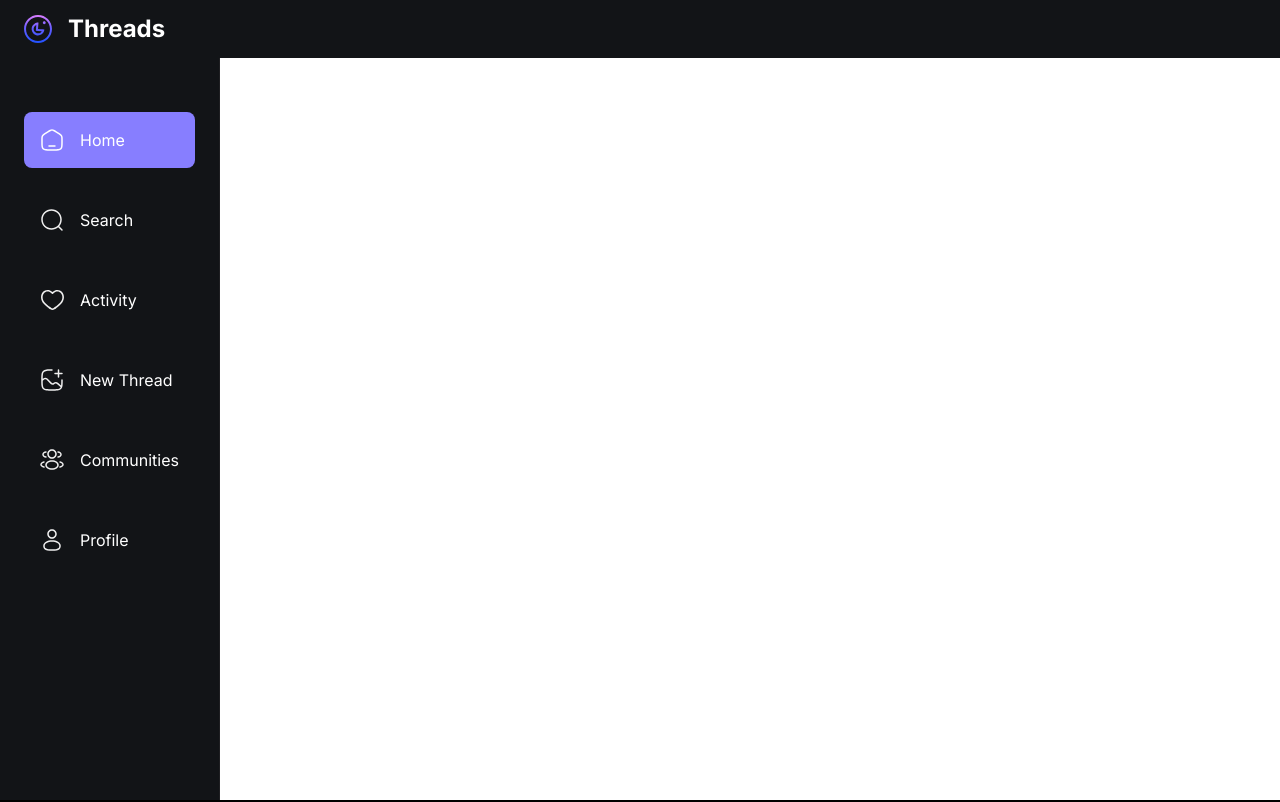
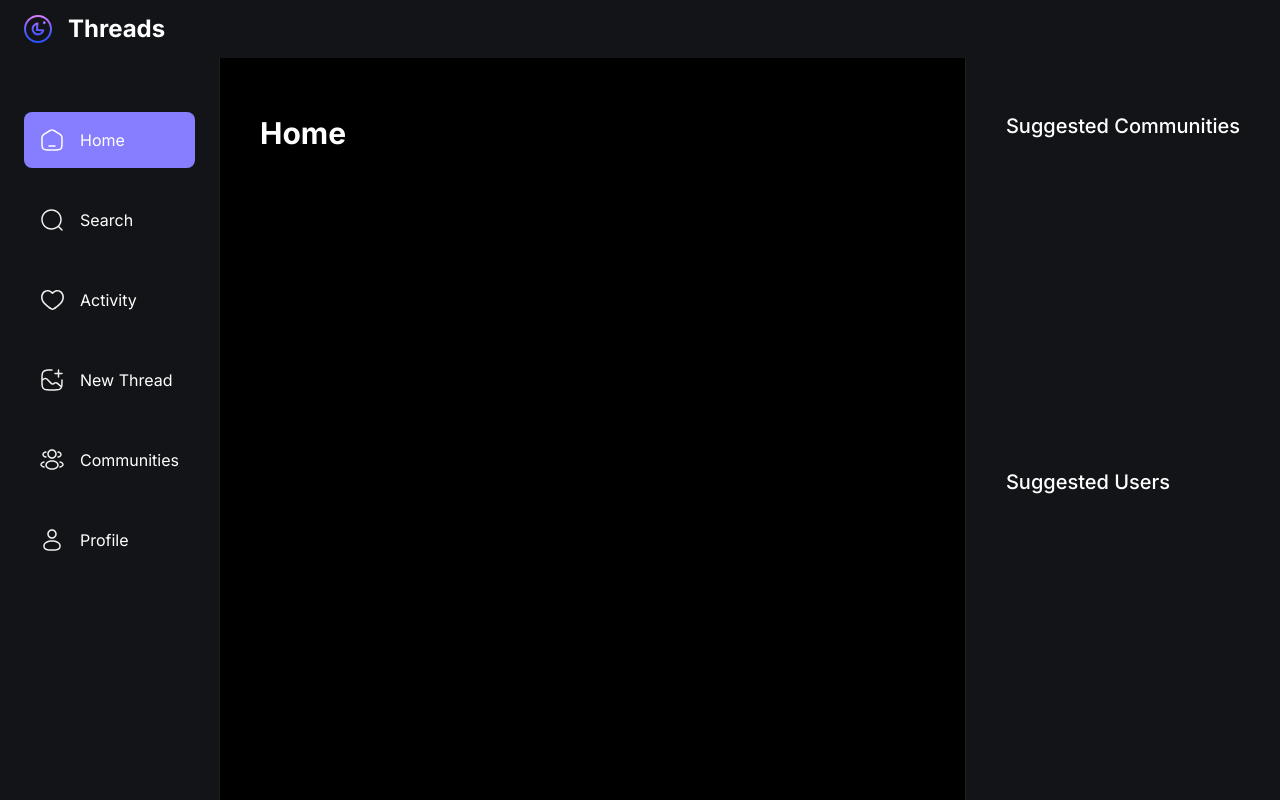
Before and after one commit to endeveron/threads, a Next.js app: page / in a window 1280 px wide. Shown: the top 802 px of the page. Built offline with nearby package versions, Linux system fonts and the light colour scheme; no server answers.

Commit message:
Add content to right sidebar

```diff
--- a/app/(root)/layout.tsx
+++ b/app/(root)/layout.tsx
@@ -26,7 +26,7 @@
       <html lang="en">
         <body className={inter.className}>
           <Topbar />
-          <main>
+          <main className="flex flex-row">
             <LeftSidebar />
             <section className="main-container">
               <div className="w-full max-w-4xl">{children}</div>
--- a/app/globals.css
+++ b/app/globals.css
@@ -104,6 +104,14 @@
     @apply sticky right-0 top-0 z-20 flex h-screen w-fit flex-col justify-between gap-12 overflow-auto border-l border-l-dark-4 bg-dark-2 px-10 pb-6 pt-28 max-xl:hidden;
   }
 
+  .right-sidebar_content-box {
+    @apply flex flex-1 flex-col justify-start;
+  }
+
+  .right-sidebar_title {
+    @apply text-heading4-medium text-light-1;
+  }
+
   .pagination {
     @apply mt-10 flex w-full items-center justify-center gap-5;
   }
--- a/components/shared/LeftSidebar.tsx
+++ b/components/shared/LeftSidebar.tsx
@@ -1,35 +1,16 @@
-'use client';
-
-import { SignOutButton, SignedIn } from '@clerk/nextjs';
-import { useRouter } from 'next/navigation';
-import Image from 'next/image';
-
 import MainMenuLinks from '@/components/shared/MainMenuLinks';
+import SignOutButton from '@/components/shared/SignOutButton';
 
 interface LeftSidebarProps {}
 
 const LeftSidebar = (props: LeftSidebarProps) => {
-  const router = useRouter();
-
   return (
-    <section className="custom-scrollbar left-sidebar">
+    <section className="left-sidebar custom-scrollbar">
       <div className="left-sidebar_container">
         <MainMenuLinks />
       </div>
       <div className="mt-10 px-6">
-        <SignedIn>
-          <SignOutButton signOutCallback={() => router.push('/sign-in')}>
-            <div className="flex cursor-pointer gap-4 p-4">
-              <Image
-                src="/assets/logout.svg"
-                alt="logout"
-                width={24}
-                height={24}
-              />
-              <p className="text-light-2 max-lg:hidden">Logout</p>
-            </div>
-          </SignOutButton>
-        </SignedIn>
+        <SignOutButton callbackRoute="/sign-in" label="Logout" />
       </div>
     </section>
   );
--- a/components/shared/RightSidebar.tsx
+++ b/components/shared/RightSidebar.tsx
@@ -1,7 +1,16 @@
 interface RightSidebarProps {}
 
 const RightSidebar = (props: RightSidebarProps) => {
-  return <section className="RightSidebar">RightSidebar</section>;
+  return (
+    <section className="right-sidebar custom-scrollbar">
+      <div className="right-sidebar_content-box">
+        <h3 className="right-sidebar_title">Suggested Communities</h3>
+      </div>
+      <div className="right-sidebar_content-box">
+        <h3 className="right-sidebar_title">Suggested Users</h3>
+      </div>
+    </section>
+  );
 };
 
 export default RightSidebar;
--- /dev/null
+++ b/components/shared/SignOutButton.tsx
@@ -0,0 +1,36 @@
+'use client';
+
+import { SignOutButton as ClerkSignOutButton, SignedIn } from '@clerk/nextjs';
+import { useRouter } from 'next/navigation';
+import Image from 'next/image';
+
+interface SignOutButtonProps {
+  callbackRoute?: string;
+  label?: string;
+}
+
+const SignOutButton = ({ callbackRoute = '/', label }: SignOutButtonProps) => {
+  const router = useRouter();
+
+  return (
+    <div className="sign-out-button">
+      <SignedIn>
+        <ClerkSignOutButton signOutCallback={() => router.push(callbackRoute)}>
+          <div className="flex cursor-pointer gap-4 p-4">
+            <Image
+              src="/assets/logout.svg"
+              alt="logout"
+              width={24}
+              height={24}
+            />
+            {!!label ? (
+              <p className="text-light-2 max-lg:hidden">{label}</p>
+            ) : null}
+          </div>
+        </ClerkSignOutButton>
+      </SignedIn>
+    </div>
+  );
+};
+
+export default SignOutButton;
--- a/components/shared/Topbar.tsx
+++ b/components/shared/Topbar.tsx
@@ -1,4 +1,5 @@
 import { OrganizationSwitcher, SignOutButton, SignedIn } from '@clerk/nextjs';
+import { dark } from '@clerk/themes';
 import Image from 'next/image';
 import Link from 'next/link';
 
@@ -27,6 +28,7 @@
 
         <OrganizationSwitcher
           appearance={{
+            baseTheme: dark,
             elements: {
               organizationSwitcherTrigger: 'py-2 px-4',
             },
--- a/package.json
+++ b/package.json
@@ -11,6 +11,7 @@
   },
   "dependencies": {
     "@clerk/nextjs": "^4.28.1",
+    "@clerk/themes": "^1.7.9",
     "@uploadthing/react": "^6.0.2",
     "mongoose": "^8.0.3",
     "next": "14.0.4",
```
Also changed, not shown: 1 other file (tests, documents, lock files or other folders).
